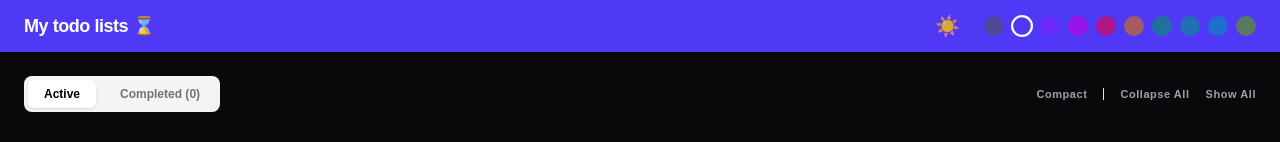
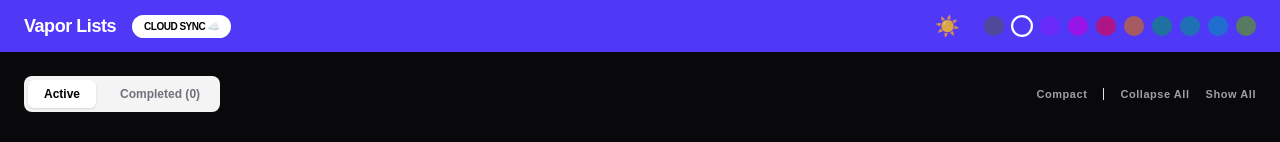
Before and after one commit to charliemacdmv/vapor-todo, a Next.js app: page / in a window 1280 px wide. Shown: the top 142 px of the page. Built offline with nearby package versions, Linux system fonts and the light colour scheme; no server answers.

Commit message:
Add Google Sync and Delete Project feature

```diff
--- a/app/page.tsx
+++ b/app/page.tsx
@@ -2,8 +2,15 @@
 
 import { useState, useEffect, useRef } from 'react';
 import { initializeApp, getApps } from "firebase/app";
-import { getFirestore, doc, onSnapshot, setDoc } from "firebase/firestore";
-import { getAuth, signInAnonymously, onAuthStateChanged } from "firebase/auth";
+import { getFirestore, doc, onSnapshot, setDoc, deleteDoc } from "firebase/firestore";
+import {
+  getAuth,
+  signInAnonymously,
+  onAuthStateChanged,
+  GoogleAuthProvider,
+  signInWithPopup,
+  signOut
+} from "firebase/auth";
 
 const firebaseConfig = {
   apiKey: "AIzaSyDhHHzBrFUWyudcVDfwKliG5gM10WmDIFM",
@@ -49,6 +56,7 @@ const getContrastColor = (hex?: string) => {
 export default function ProductivityApp() {
   const [projects, setProjects] = useState<Project[]>([]);
   const [userId, setUserId] = useState<string | null>(null);
+  const [userEmail, setUserEmail] = useState<string | null>(null);
   const [newProjectName, setNewProjectName] = useState('');
   const [searchQuery, setSearchQuery] = useState('');
   const [activeTab, setActiveTab] = useState<'active' | 'completed'>('active');
@@ -63,14 +71,17 @@ export default function ProductivityApp() {
 
   // --- FIREBASE SYNC LOGIC ---
   useEffect(() => {
-    signInAnonymously(auth);
     const unsubAuth = onAuthStateChanged(auth, (user) => {
       if (user) {
         setUserId(user.uid);
+        setUserEmail(user.email);
         const unsubData = onSnapshot(doc(db, "users", user.uid), (doc) => {
           if (doc.exists()) setProjects(doc.data().projects || []);
+          else setProjects([]); // Clear UI if no cloud data exists for this user
         });
         return () => unsubData();
+      } else {
+        signInAnonymously(auth);
       }
     });
     return () => unsubAuth();
@@ -81,12 +92,29 @@ export default function ProductivityApp() {
     await setDoc(doc(db, "users", userId), { projects: updatedProjects }, { merge: true });
   };
 
+  const handleGoogleLogin = async () => {
+    const provider = new GoogleAuthProvider();
+    try {
+      await signInWithPopup(auth, provider);
+    } catch (err) {
+      console.error("Login Error:", err);
+    }
+  };
+
+  const handleLogout = () => signOut(auth);
+
   // --- ACTIONS ---
   const addProject = () => {
     if (!newProjectName.trim()) return;
     const newList = [...projects, { id: crypto.randomUUID(), name: newProjectName.trim(), tasks: [], bgColor: '' }];
     saveToCloud(newList);
     setNewProjectName('');
+  };
+
+  const deleteProject = (projectId: string) => {
+    if (!confirm("Are you sure you want to delete this whole list?")) return;
+    const newList = projects.filter(p => p.id !== projectId);
+    saveToCloud(newList);
   };
 
   const updateProjectColor = (projectId: string, color: string) => {
@@ -139,12 +167,24 @@ export default function ProductivityApp() {
     setDraggedTask(null);
   };
 
-  // --- UI (Maintained from your previous version) ---
   return (
     <div className={`min-h-screen transition-colors duration-300 ${isDark ? 'dark bg-zinc-950 text-white' : 'bg-white text-zinc-900'}`}>
       <div className={`${ACCENT_CLASS_MAP[accent].bg} text-white`}>
         <div className="max-w-7xl mx-auto px-6 py-3 flex items-center justify-between">
-          <h1 className="text-lg font-semibold tracking-tight">My todo lists {userId ? '☁️' : '⌛'}</h1>
+          <div className="flex items-center gap-4">
+            <h1 className="text-lg font-semibold tracking-tight">Vapor Lists</h1>
+            {userEmail ? (
+              <button onClick={handleLogout} className="group flex items-center gap-2 text-[10px] bg-white/10 hover:bg-white/20 px-3 py-1 rounded-full transition-all">
+                <span className="opacity-70 group-hover:hidden uppercase tracking-widest">Synced: {userEmail.split('@')[0]}</span>
+                <span className="hidden group-hover:inline uppercase tracking-widest font-bold">Sign Out?</span>
+              </button>
+            ) : (
+              <button onClick={handleGoogleLogin} className="text-[10px] bg-white text-black px-3 py-1 rounded-full font-bold hover:bg-zinc-100 transition-all uppercase tracking-tighter">
+                Cloud Sync ☁️
+              </button>
+            )}
+          </div>
+
           <div className="flex items-center gap-6">
             <button onClick={() => setIsDark(!isDark)} className="text-xl opacity-80 hover:opacity-100">{isDark ? '☀️' : '🌙'}</button>
             <div className="flex gap-2">
@@ -204,7 +244,10 @@ export default function ProductivityApp() {
                         <input type="color" value={project.bgColor || (isDark ? "#18181b" : "#ffffff")} onChange={(e) => updateProjectColor(project.id, e.target.value)} className="absolute inset-0 w-full h-full opacity-0 cursor-pointer" />
                     </div>
                   </div>
-                  <button onClick={() => setCollapsed(prev => ({...prev, [project.id]: !isCollapsed}))} className={`flex items-center justify-center h-7 w-7 rounded-full bg-black/5 dark:bg-white/10 text-zinc-500 dark:text-zinc-400 transition-all hover:scale-110 active:scale-95`}><span className={`transition-transform duration-300 inline-block text-lg ${isCollapsed ? '' : 'rotate-90'}`}>▸</span></button>
+                  <div className="flex items-center gap-1 opacity-0 group-hover:opacity-100 transition-opacity">
+                    <button onClick={() => deleteProject(project.id)} className="p-1.5 hover:bg-red-500/20 rounded-md text-red-400">🗑️</button>
+                    <button onClick={() => setCollapsed(prev => ({...prev, [project.id]: !isCollapsed}))} className={`flex items-center justify-center h-7 w-7 rounded-full bg-black/5 dark:bg-white/10 text-zinc-500 dark:text-zinc-400 transition-all hover:scale-110 active:scale-95`}><span className={`transition-transform duration-300 inline-block text-lg ${isCollapsed ? '' : 'rotate-90'}`}>▸</span></button>
+                  </div>
                 </div>
                 <div className="w-full h-[2px] bg-zinc-100 dark:bg-zinc-800/50 mb-4 rounded-full overflow-hidden">
                     <div className={`h-full transition-all duration-500 ${ACCENT_CLASS_MAP[accent].bg}`} style={{ width: `${progress}%` }} />
```
